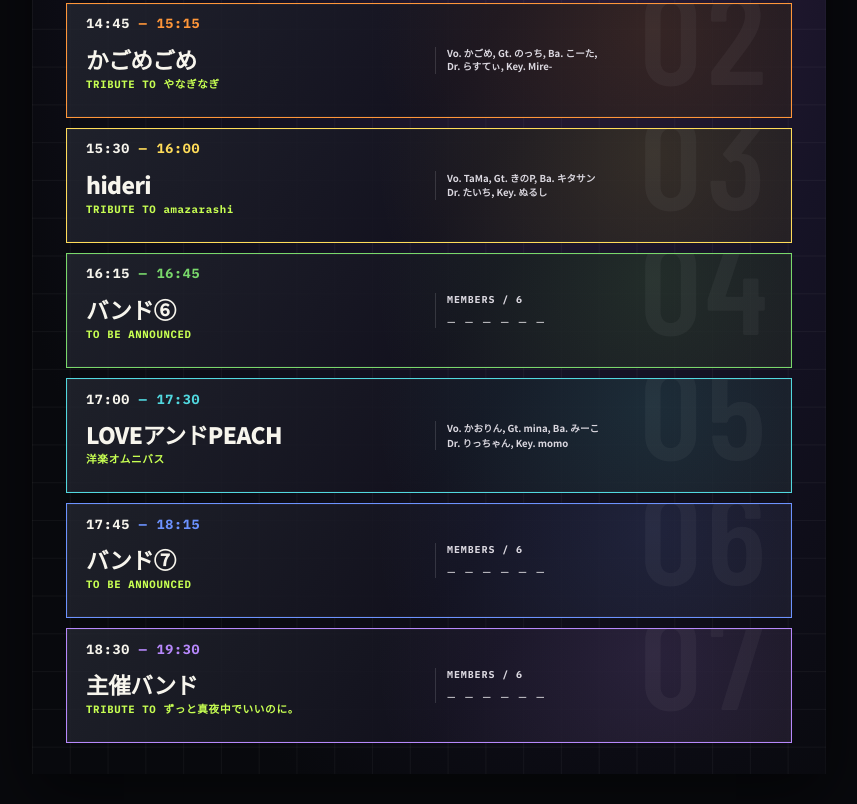
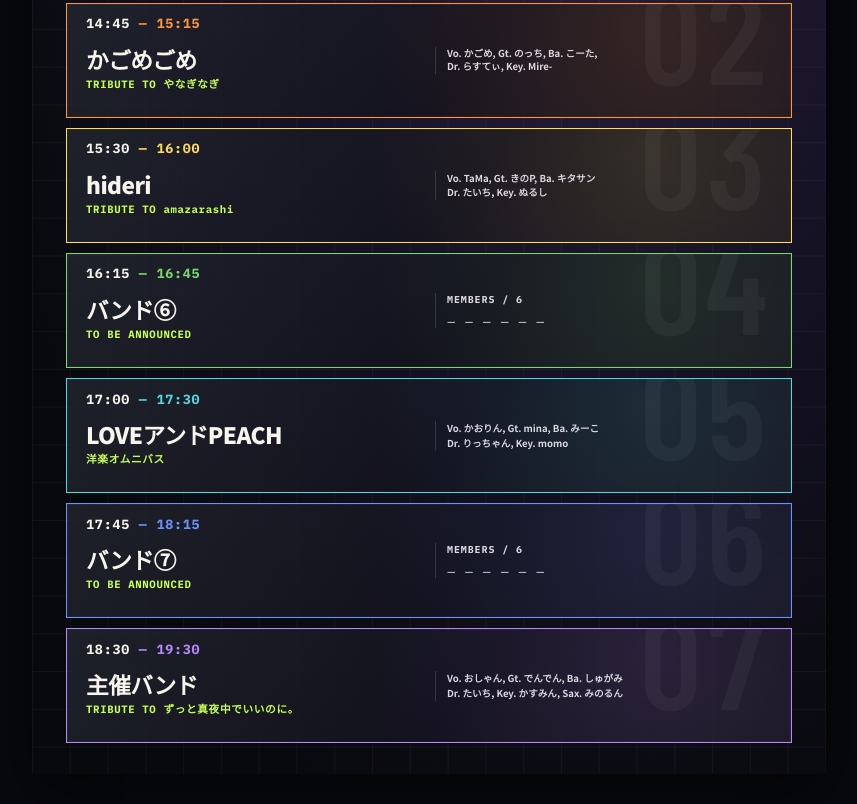
Before and after one commit to taichi411/movic, a plain HTML site: page timetable.html in a window 1280 px wide. Shown: the part 420-1224 px from the top of the page, without its empty margins (211-1068 px from the left). Drawn offline with nearby package versions, Linux system fonts and the light colour scheme; a web font is replaced by a local one.

```diff
--- a/timetable.html
+++ b/timetable.html
@@ -101,6 +101,9 @@
 
 /* LOVEあんどpeach: preserve intentional two-line member formatting. */
 .signal-5 .signal-members{font:700 7.2pt/1.55 'Noto Sans JP',sans-serif;letter-spacing:0;white-space:normal}
+
+/* Host band lineup intentionally split into two rows. */
+.signal-7 .signal-members{font:700 7.2pt/1.55 'Noto Sans JP',sans-serif;letter-spacing:0;white-space:normal}
 </style></head>
 <body><div class="toolbar"><a href="flyer.html">← BACK TO FLYER</a><button type="button" onclick="window.print()">PRINT / PDF ↓</button></div>
 <main class="sheet">
@@ -182,8 +185,7 @@
     <div class="signal-copy">TRIBUTE TO ずっと真夜中でいいのに。</div>
   </div>
   <div class="signal-right">
-    <div class="signal-members">MEMBERS / 6</div>
-    <div class="signal-names">—　—　—　—　—　—</div>
+    <div class="signal-members">Vo. おしゃん, Gt. でんでん, Ba. しゅがみ<br>Dr. たいち, Key. かすみん, Sax. みのるん</div>
   </div>
 </article>
 
```
